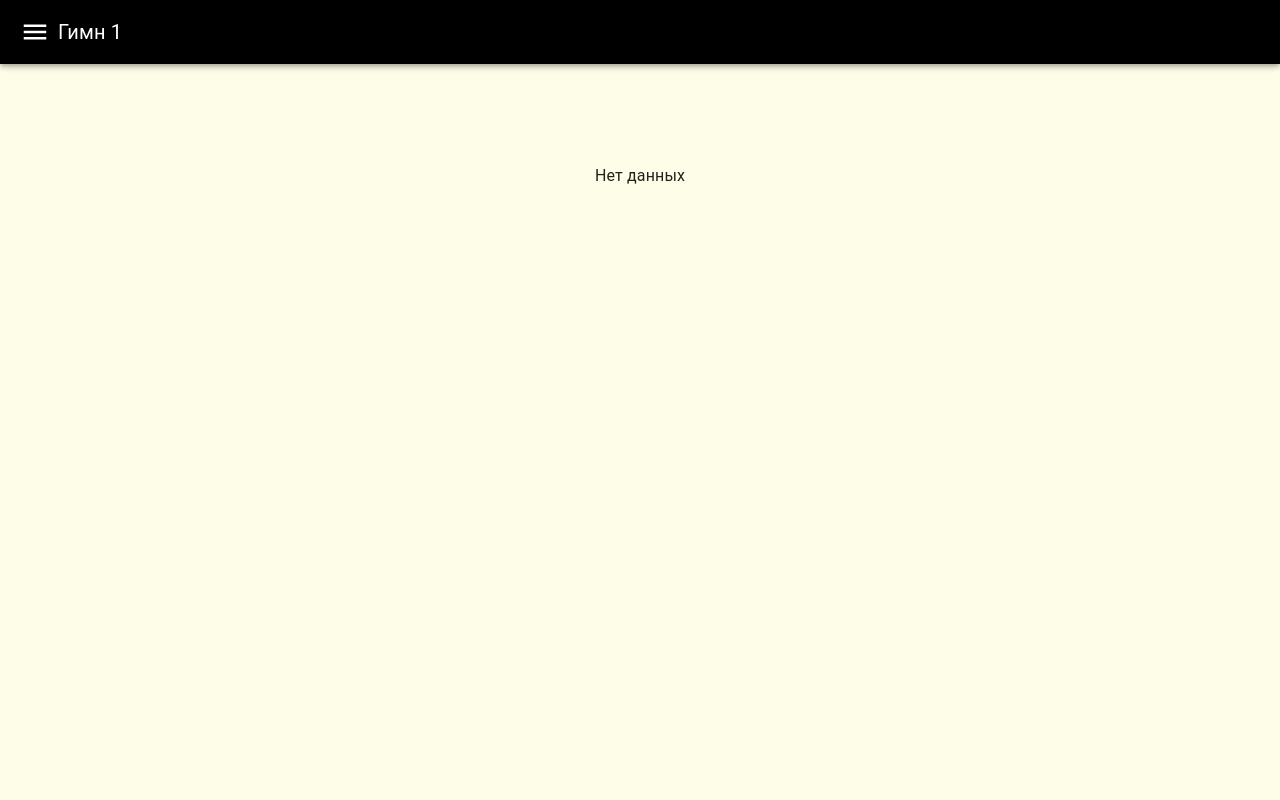
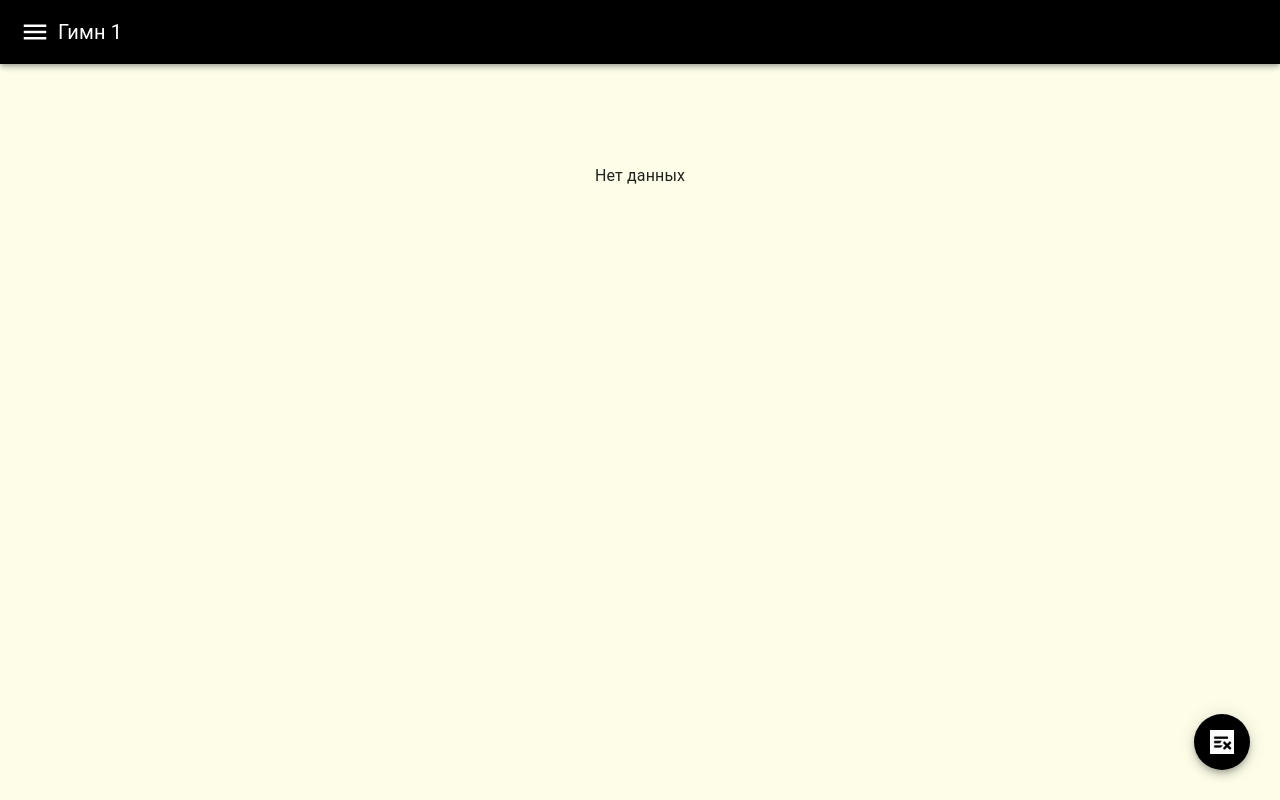
Before and after one commit to gorshipaktsyan/russian-hymns, a React app: page /russian-hymns/history in a window 1280 px wide. Built offline with nearby package versions, Linux system fonts and the light colour scheme; a web font is replaced by a local one.

Commit message:
clear function for history

```diff
--- a/src/utils/sharedStyles.js
+++ b/src/utils/sharedStyles.js
@@ -1,31 +1,32 @@
-import styled from '@emotion/styled'
-import { Box, List, Fab, Alert,Typography } from '@mui/material'
+import styled from "@emotion/styled";
+import { Box, List, Fab, Alert, Typography } from "@mui/material";
 
 const StyledComponents = {
   StyledBox: styled(Box)({
-    display: 'flex',
-    justifyContent: 'center',
-    width: '100%'
+    display: "flex",
+    justifyContent: "center",
+    width: "100%",
   }),
   StyledList: styled(List)({
-    width: '100%',
-    paddingBottom: '100px',
-    maxWidth: '400px'
+    width: "100%",
+    paddingBottom: "100px",
+    maxWidth: "400px",
   }),
   StyledFab: styled(Fab)({
     zIndex: 1000,
-    position: 'fixed',
-    bottom: '30px',
-    right: '30px',
-    backgroundColor: 'black',
-    '&:hover': { backgroundColor: 'black' }
+    position: "fixed",
+    bottom: "30px",
+    right: "30px",
+    backgroundColor: "black",
+    "&:hover": { backgroundColor: "black" },
   }),
   StyledAlert: styled(Alert)({
-    width: '100%',
-    marginTop: '50px'
+    width: "100%",
+    marginTop: "50px",
   }),
   StyledTypography: styled(Typography)({
-    marginTop: '100px'
-  }),}
+    marginTop: "100px",
+  }),
+};
 
-export default StyledComponents
+export default StyledComponents;
--- a/src/view/components/AppBar.js
+++ b/src/view/components/AppBar.js
@@ -10,6 +10,7 @@ import BookmarkIcon from "@mui/icons-material/Bookmark";
 import { useLocation } from "react-router-dom";
 import SearchBar from "./searchBar/SearchBar";
 import bookmarksStore from "../services/BookmarksStore";
+
 function AppBarComponent({
   handleDrawerToggle,
   title,
@@ -20,8 +21,6 @@ function AppBarComponent({
 }) {
   const [saved, setSaved] = useState();
   const location = useLocation();
-
-  // eslint-disable-next-line react-hooks/exhaustive-deps
   const savedHymnsList = bookmarksStore.get("savedHymns");
   const currentHymnNumber = currentNumber.length < 2 ? currentNumber[0] : null;
 
@@ -43,6 +42,7 @@ function AppBarComponent({
       setSaved(true);
     }
   };
+
   return (
     <AppBar
       component="nav"
@@ -60,7 +60,7 @@ function AppBarComponent({
           <MenuIcon sx={{ fontSize: "30px" }} />
         </IconButton>
         <Box sx={{ fontSize: "20px", cursor: "default" }}>{title}</Box>
-        {location.pathname === "/russian-hymns" ? (
+        {location.pathname === "/russian-hymns" && (
           <>
             <Box
               sx={{
@@ -74,16 +74,15 @@ function AppBarComponent({
               />
             </Box>
             <IconButton color="inherit" onClick={handleBookmarkClick}>
-              {currentHymnNumber ? (
-                saved ? (
+              {currentHymnNumber &&
+                (saved ? (
                   <BookmarkIcon sx={{ fontSize: "30px" }} />
                 ) : (
                   <BookmarkBorderIcon sx={{ fontSize: "30px" }} />
-                )
-              ) : null}
+                ))}
             </IconButton>
           </>
-        ) : null}
+        )}
       </Toolbar>
     </AppBar>
   );
--- a/src/view/pages/History/index.js
+++ b/src/view/pages/History/index.js
@@ -1,24 +1,30 @@
-import React, { useMemo } from "react";
+import React, { useMemo, useState } from "react";
 import HymnTitle from "../../components/hymnTitle/HymnTitle";
 import { useNavigate } from "react-router-dom";
-import { Box, Collapse, Divider } from "@mui/material";
+import { Box, Collapse, Divider, Fab } from "@mui/material";
 import { TransitionGroup } from "react-transition-group";
+import StyledComponents from "../../../utils/sharedStyles";
 import historyStore from "../../services/HistoryStore";
-import StyledComponents from "../../../utils/sharedStyles";
-
-const { StyledBox, StyledList, StyledTypography } = StyledComponents;
+import ClearIcon from "../../../assets/icons/Clear.png";
+import persistentStore from "../../services/PersistentStore";
+const { StyledBox, StyledList, StyledTypography, StyledFab } = StyledComponents;
 
 function History({ setCurrentNumber }) {
   const navigate = useNavigate();
-
-  const groupedHymns = useMemo(() => {
+  const groupedHymnsData = useMemo(() => {
     return historyStore.get("searchedHymns");
   }, []);
+  const [groupedHymns, setGroupedHymns] = useState(groupedHymnsData);
 
   function handleClick(id) {
     setCurrentNumber([id]);
     navigate("/russian-hymns");
   }
+  function handleClear() {
+    persistentStore.clear("searchedHymns");
+    setGroupedHymns([]);
+  }
+
   return (
     <StyledBox>
       {groupedHymns.length > 0 ? (
@@ -47,6 +53,13 @@ function History({ setCurrentNumber }) {
       ) : (
         <StyledTypography>Нет данных</StyledTypography>
       )}
+      <StyledFab onClick={handleClear}>
+        <img
+          src={ClearIcon}
+          alt="Clear Icon"
+          style={{ width: "24px", height: "24px" }}
+        ></img>
+      </StyledFab>
     </StyledBox>
   );
 }
--- a/src/view/pages/Hymn/index.js
+++ b/src/view/pages/Hymn/index.js
@@ -98,11 +98,11 @@ function Hymn({ open, currentNumber, setCurrentNumber }) {
         handleLeftSwipe();
       }
     };
-
+    window.addEventListener("keydown", handleKeyDown);
     return () => {
       window.removeEventListener("keydown", handleKeyDown);
     };
-  }, []);
+  }, [handleRightSwipe, handleLeftSwipe]);
 
   return (
     <Box
--- a/src/view/services/PersistentStore.js
+++ b/src/view/services/PersistentStore.js
@@ -1,28 +1,30 @@
 class PersistentStore {
-  set (key, value) {
+  set(key, value) {
     try {
-      const currentItems = JSON.stringify(value)
-      localStorage.setItem(key, currentItems)
+      const currentItems = JSON.stringify(value);
+      localStorage.setItem(key, currentItems);
     } catch (error) {
-      console.error(`Error setting item in local storage: ${error.message}`)
+      console.error(`Error setting item in local storage: ${error.message}`);
     }
   }
-  get (key) {
+  get(key) {
     try {
-      const value = localStorage.getItem(key)
-      return JSON.parse(value)
+      const value = localStorage.getItem(key);
+      return JSON.parse(value);
     } catch (error) {
-      console.error(`Error getting item from local storage: ${error.message}`)
+      console.error(`Error getting item from local storage: ${error.message}`);
     }
   }
-  clear () {
+  clear(key) {
     try {
-      localStorage.clear()
+      localStorage.removeItem(key);
     } catch (error) {
-      console.error(`Error clearing local storage: ${error.message}`)
+      console.error(
+        `Error removing Items from local storage: ${error.message}`
+      );
     }
   }
 }
-const persistentStore = new PersistentStore()
+const persistentStore = new PersistentStore();
 
-export default persistentStore
+export default persistentStore;
```
Also changed, not shown: src/assets/icons/Clear.png (added), src/view/pages/History/ConfirmationModal.js (added).
